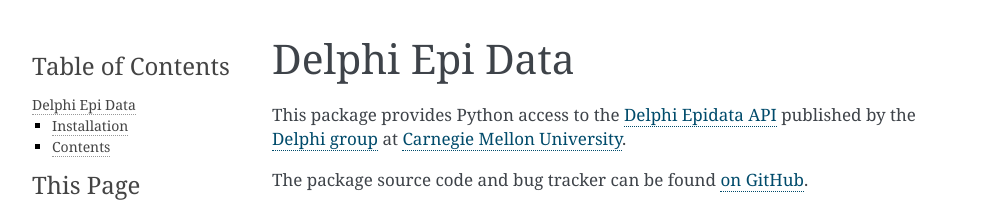
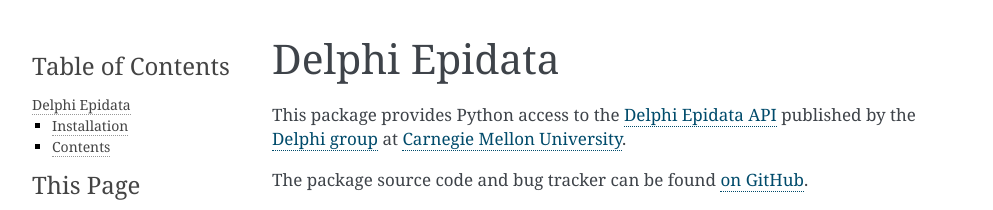
Before and after one commit to lee14257/delphi-epidata-py, a Sphinx documentation site: the page built from docs/index.rst, in a window 1280 px wide. Shown: the top 210 px of the page, without its empty margins (148-1141 px from the left). Built offline with Sphinx 7.4.7, drawn with Linux system fonts in a browser that asks for light colours.

Commit message:
Update docs: minor title change

```diff
--- a/docs/index.rst
+++ b/docs/index.rst
@@ -1,4 +1,4 @@
-Delphi Epi Data
+Delphi Epidata
 ===============
 
 This package provides Python access to the `Delphi Epidata API
```
